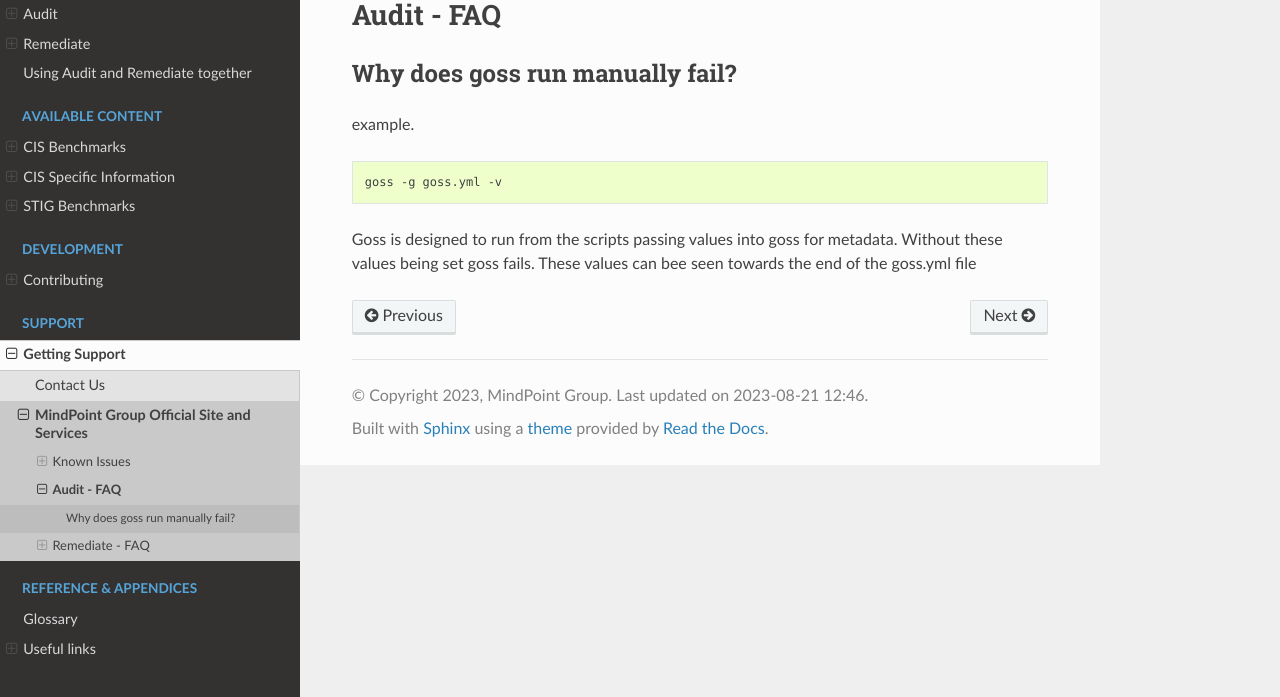
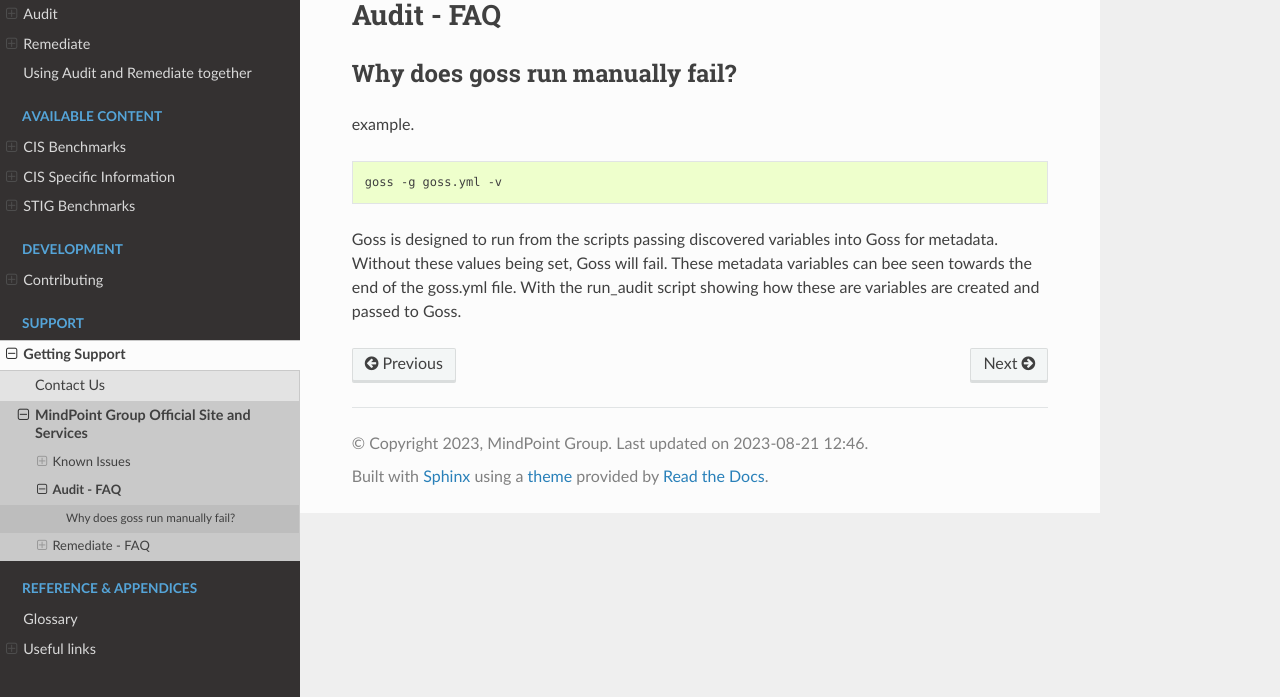
Before and after one commit to ansible-lockdown/MPG-AL-READTHEDOCS, a Sphinx documentation site: the page built from docs/source/audit/audit-faq.rst, in a window 1280 px wide, cut to the strip 203-900 px from the top of the page. Built offline with Sphinx 7.4.7 and the Read the Docs theme 2.0.0, drawn with Linux system fonts in a browser that asks for light colours; pages that are not in the unit, such as notebooks, are missing from menus.

Commit message:
updated wording
Signed-off-by: Mark Bolwell <mark.bollyuk@gmail.com>

```diff
--- a/docs/source/audit/audit-faq.rst
+++ b/docs/source/audit/audit-faq.rst
@@ -10,4 +10,4 @@ example.
 
    goss -g goss.yml -v
 
-Goss is designed to run from the scripts passing values into goss for metadata. Without these values being set goss fails. These values can bee seen towards the end of the goss.yml file
+Goss is designed to run from the scripts passing discovered variables into Goss for metadata. Without these values being set, Goss will fail. These metadata variables can bee seen towards the end of the goss.yml file. With the run_audit script showing how these are variables are created and passed to Goss.
```
